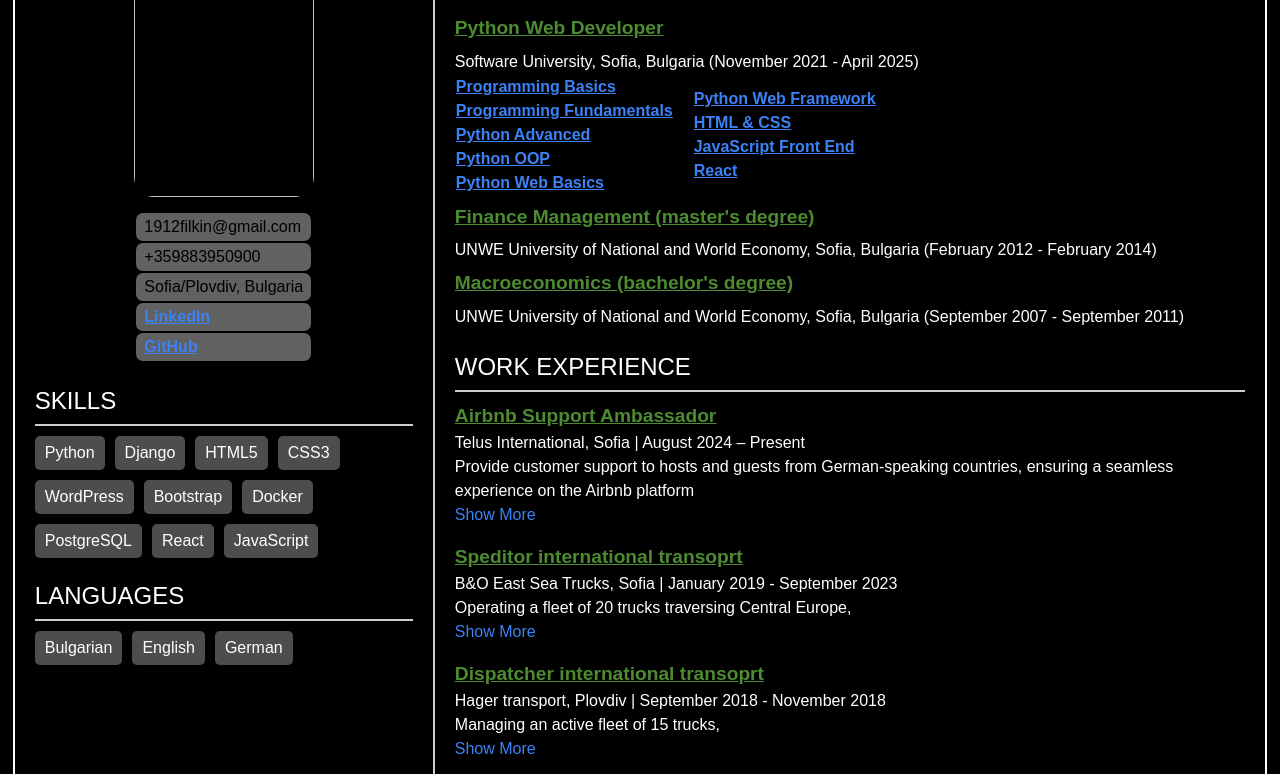
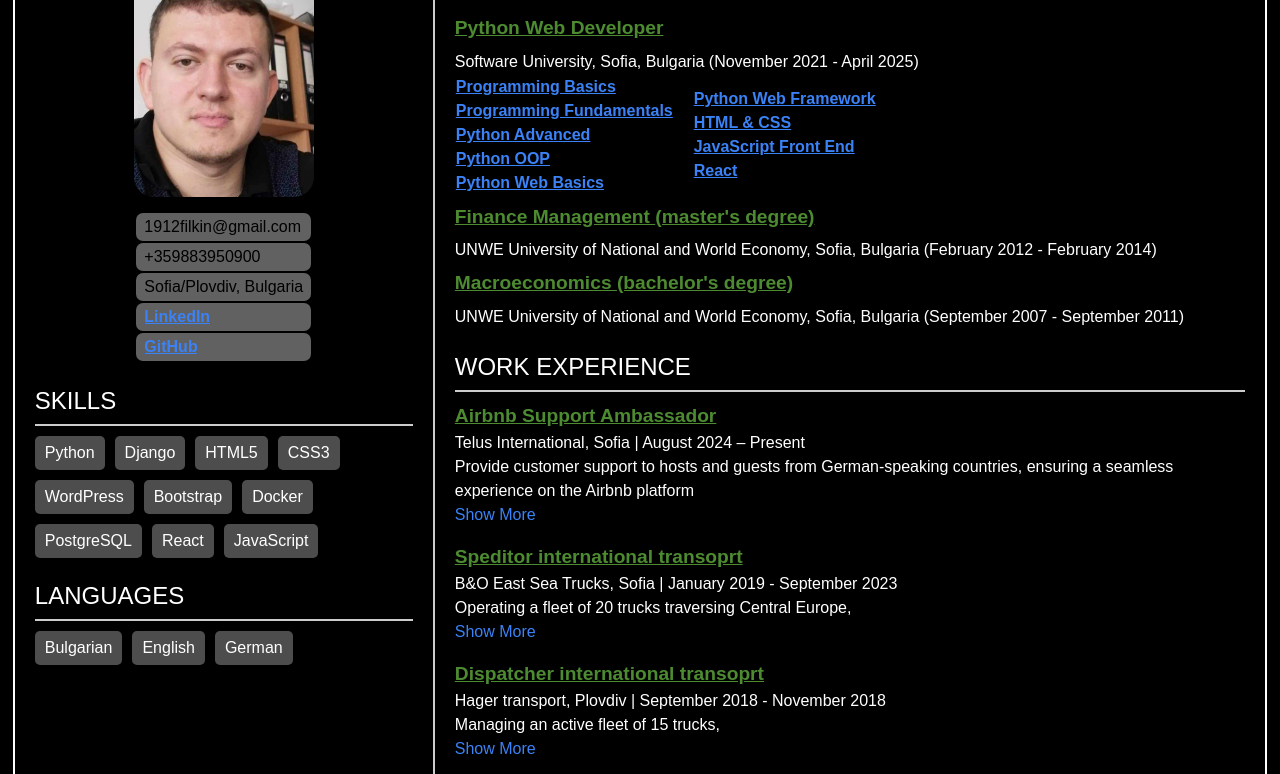
Before and after one commit to filkin1912/resume, a plain HTML site: page Vasil Filkin Resume.html in a window 1280 px wide. Shown: the part 101-875 px from the top of the page. Drawn offline with nearby package versions, Linux system fonts and the light colour scheme.

Commit message:
give img proper path

```diff
--- a/Vasil Filkin Resume.html
+++ b/Vasil Filkin Resume.html
@@ -249,7 +249,7 @@
         <div class="header flex-direction-column">
             <div class="flex-direction-column1 margin-bottom">
                 <h1>Vasil Filkin</h1>
-                <img src="../CVs/c1bf0922-e232-4e4a-ab5d-55c5b7c5168c.jpg" alt=""
+                <img src="./c1bf0922-e232-4e4a-ab5d-55c5b7c5168c.jfif" alt=""
                      class="square-rounded">
             </div>
             <div id="enlarged-text">
```
